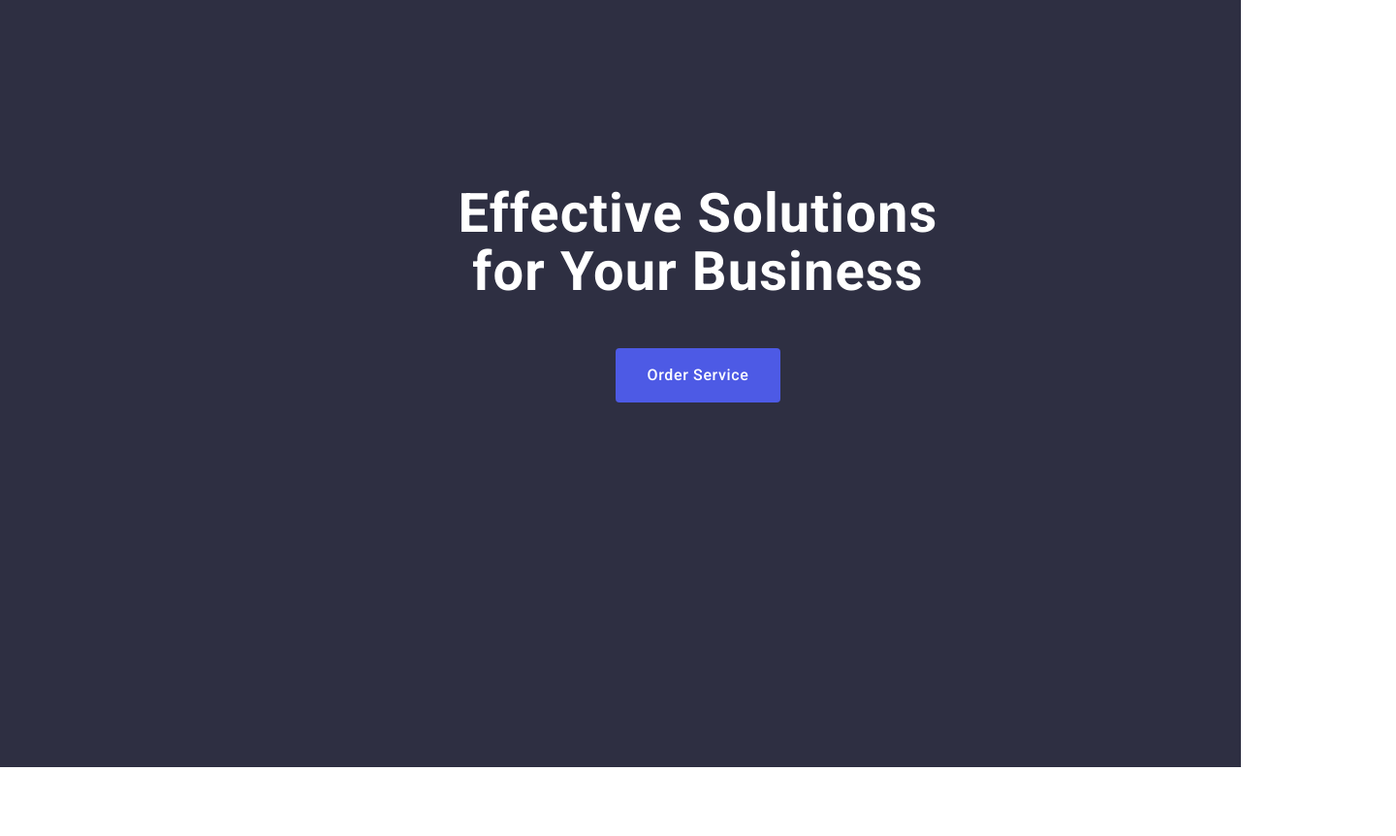
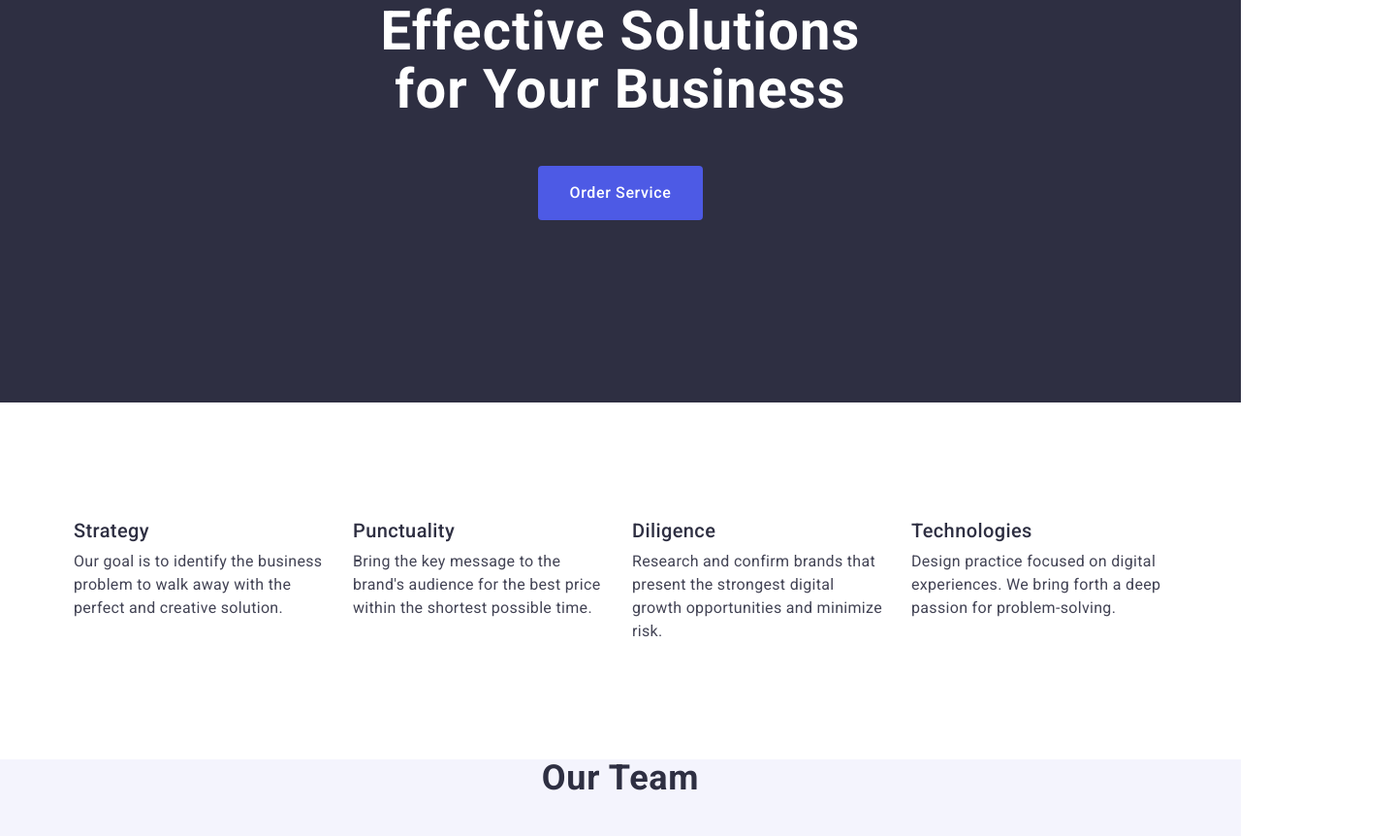
Before and after one commit to IgorZagorskiy/goit-markup-hw-03, a plain HTML site: page index.html in a window 1280 px wide. Shown: the part 258-1120 px from the top of the page at 97% size, 1440 px wide, since content can reach past the window. Drawn offline with nearby package versions, Linux system fonts and the light colour scheme.

Commit message:
update 5

```diff
--- a/css/style.css
+++ b/css/style.css
@@ -198,11 +198,7 @@ margin-bottom: 120px;
 padding: 188px 0;
 }
 
-.hero-container {
-    width: 1440px;
-        height: 600px;
-       padding: 188px 472px;
-}
+.hero-container {}
 
 .hero-title {
     font-weight: 700;
@@ -212,7 +208,8 @@ padding: 188px 0;
         text-align: center;
         color: #fff;
         max-width: 496px;
-            margin-bottom: 48px;
+            margin: 0 auto 48px;
+                display: block;
 }
 
 .hero-button {
@@ -242,18 +239,18 @@ padding: 188px 0;
 /* #region advantages */
 
 .advantages {
-    padding: 120px 0;
+
 }
 
 .advantages-list {
     display: flex;
         justify-content: space-between;
         gap: 24px;
-        margin-bottom: 240px;
 }
 
 .advantages-item {
     width: 264px;
+    padding-bottom: 120px;
 }
 
 .advantages-subtitle {
@@ -277,7 +274,6 @@ padding: 188px 0;
 
 .team {
     background-color: #f4f4fd;
-    padding: 120px 0;
 }
 
 .team-title {
@@ -295,8 +291,7 @@ padding: 188px 0;
 
 .team-item {
     background-color: #FFFFFF;
-    padding-bottom: 32px;
-    margin-bottom: 240px;
+    padding-bottom: 120px;
     border-radius: 0px 0px 4px 4px;
 }
 
@@ -322,12 +317,11 @@ padding: 188px 0;
 /* #region portfolio */
 
 .portfolio {
-padding-top: 120px;
-    padding-bottom: 120px;
+
 }
 
 .portflio-container{
-
+    margin-bottom: 120px;
 }
 
 .portfolio-title {
```
